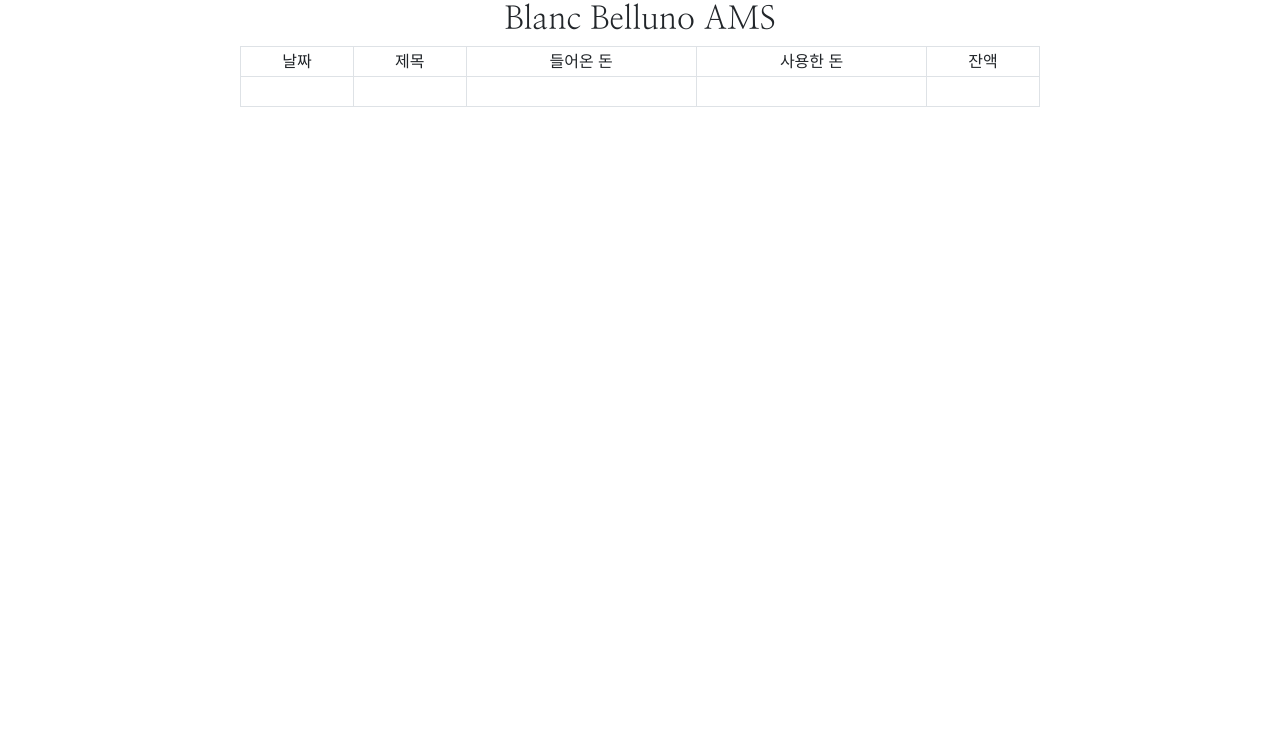
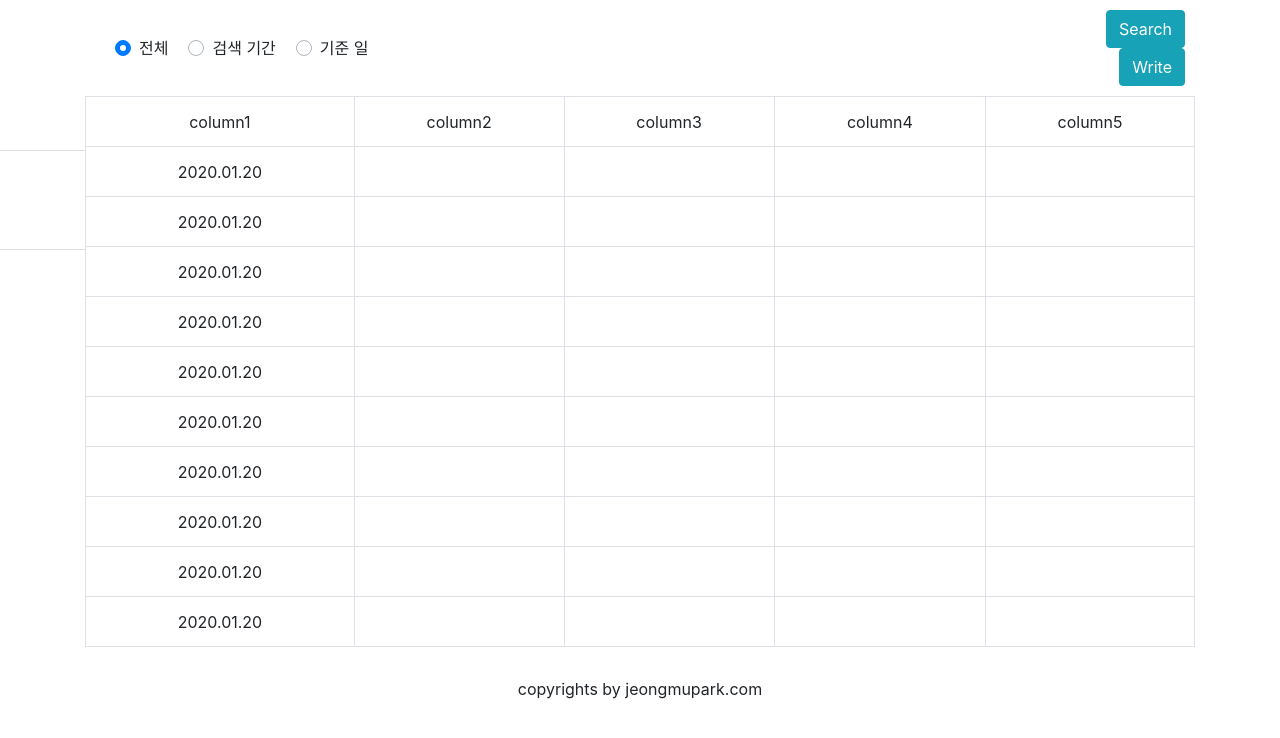
Before and after one commit to mooooburg-dev/bln-ams-web, a Vue app: page / in a window 1280 px wide. Shown: the top 738 px of the page. Built offline with nearby package versions, Linux system fonts and the light colour scheme.

Commit message:
화면 퍼블리싱 작업

```diff
--- a/package.json
+++ b/package.json
@@ -8,8 +8,10 @@
     "lint": "vue-cli-service lint"
   },
   "dependencies": {
+    "bootstrap": "^4.4.1",
+    "bootstrap-vue": "^2.2.2",
     "core-js": "^3.4.4",
-    "vue": "^2.6.10"
+    "vue": "^2.6.11"
   },
   "devDependencies": {
     "@vue/cli-plugin-babel": "^4.1.0",
--- a/public/css/style.css
+++ b/public/css/style.css
@@ -4,7 +4,7 @@
 }
 
 .container {
-    width: 100%;
+    /* width: 100%; */
     text-align: center;
 }
 .table-bordered td{
--- a/public/index.html
+++ b/public/index.html
@@ -10,17 +10,12 @@
     <link rel="stylesheet" href="css/style.css">
     <link rel="stylesheet" href="https://stackpath.bootstrapcdn.com/bootstrap/4.4.1/css/bootstrap.min.css" integrity="sha384-Vkoo8x4CGsO3+Hhxv8T/Q5PaXtkKtu6ug5TOeNV6gBiFeWPGFN9MuhOf23Q9Ifjh" crossorigin="anonymous">
 
-    <script src="https://code.jquery.com/jquery-3.4.1.slim.min.js" integrity="sha384-J6qa4849blE2+poT4WnyKhv5vZF5SrPo0iEjwBvKU7imGFAV0wwj1yYfoRSJoZ+n" crossorigin="anonymous"></script>
+    <script src="https://code.jquery.com/jquery-3.4.1.min.js"></script>
+    <!-- <script src="https://code.jquery.com/jquery-3.4.1.slim.min.js" integrity="sha384-J6qa4849blE2+poT4WnyKhv5vZF5SrPo0iEjwBvKU7imGFAV0wwj1yYfoRSJoZ+n" crossorigin="anonymous"></script> -->
     <script src="https://cdn.jsdelivr.net/npm/popper.js@1.16.0/dist/umd/popper.min.js" integrity="sha384-Q6E9RHvbIyZFJoft+2mJbHaEWldlvI9IOYy5n3zV9zzTtmI3UksdQRVvoxMfooAo" crossorigin="anonymous"></script>
     <script src="https://stackpath.bootstrapcdn.com/bootstrap/4.4.1/js/bootstrap.min.js" integrity="sha384-wfSDF2E50Y2D1uUdj0O3uMBJnjuUD4Ih7YwaYd1iqfktj0Uod8GCExl3Og8ifwB6" crossorigin="anonymous"></script>
 
     <title>bln-ams-web</title>
-
-    <style>
-      body{
-        font-family: 'Nanum Myeongjo', serif;
-      }
-    </style>
   </head>
   <body>
     <div id="app"></div>
--- a/src/App.vue
+++ b/src/App.vue
@@ -1,15 +1,18 @@
 <template>
   <div class="container">
     <Main></Main>
+    <Footer></Footer>
   </div>
 </template>
 
 <script>
 import Main from './components/main/Main.vue';
+import Footer from './components/main/Footer.vue';
 
 export default {
   components: {
     Main,
+    Footer,
   },
 
   methods: {
--- /dev/null
+++ b/src/components/main/Footer.vue
@@ -0,0 +1,17 @@
+<template>
+  <div class="container-footer">
+      <p>copyrights by jeongmupark.com</p>
+  </div>
+</template>
+
+<script>
+export default {
+
+}
+</script>
+
+<style>
+.container-footer{
+    margin-top: 30px;
+}
+</style>
--- a/src/components/main/Main.vue
+++ b/src/components/main/Main.vue
@@ -1,19 +1,128 @@
 <template>
-    <div class="wrapper">
+    <div class="conatiner-main">
         <div>
-            <h2>Blanc Belluno AMS</h2>
+            <!-- <h2>B-AMS</h2> -->
+        </div>
+        <div class="search-area">
+            <table class="search-table" style="width:100%; height:80px;">
+                <colgroup>
+                    <col width=30%>
+                    <col width=54%>
+                    <col width=16%>
+                </colgroup>
+                <tr>
+                    <td>
+                        <div class="search-cate">
+                            <div class="form-check">
+                                <b-form-radio class="radio-cate" v-model="selected_cate" name="some-radios" value="0">전체</b-form-radio>
+                                <b-form-radio class="radio-cate" v-model="selected_cate" name="some-radios" value="1">검색 기간</b-form-radio>
+                                <b-form-radio class="radio-cate" v-model="selected_cate" name="some-radios" value="2">기준 일</b-form-radio>
+                            </div>
+                        </div>
+                    </td>
+                    <td>
+                        <div v-if="selected_cate == '0'">
+
+                        </div>
+                        <div v-if="selected_cate == '1'">
+                            <table class="search-table">
+                                <tr>
+                                    <td>검색 기간</td>
+                                    <td><input type="Start Date" class="form-control date-input" id="Start Data"></td>
+                                    <td> ~ </td>
+                                    <td><input type="End Date" class="form-control date-input" id="End Date"></td>
+                                </tr>
+                            </table>
+                        </div>
+                        <div v-if="selected_cate == '2'">
+                            <table class="search-table">
+                                <tr>
+                                    <td>기준 일</td>
+                                    <td><input type="Start Date" class="form-control" id="Start Data"></td>
+                                </tr>
+                            </table>
+                        </div>
+                    </td>
+                    <td style="text-align:right;">
+                        <div class="btn-wrap">
+                            <button type="button" class="btn btn-info">Search</button>
+                            <b-button v-b-modal.modal-input class="btn btn-info">Write</b-button>
+
+                            <b-modal id="modal-input" size="lg" title="Input Data" @show="resetModal" @hidden="resetModal" @ok="handleOk">
+                                <table class="input-table" style="width:100%;">
+                                    <tr>
+                                        <td></td>
+                                        <td>column1</td>
+                                        <td>column2</td>
+                                        <td>column3</td>
+                                        <td>column4</td>
+                                    </tr>
+                                    <tr>
+                                        <td>1</td>
+                                        <td><input type="Start Date" class="form-control" id="Start Data"></td>
+                                        <td><input type="Start Date" class="form-control" id="Start Data"></td>
+                                        <td><input type="Start Date" class="form-control" id="Start Data"></td>
+                                        <td><input type="Start Date" class="form-control" id="Start Data"></td>
+                                    </tr>
+                                    <tr>
+                                        <td>2</td>
+                                        <td><input type="Start Date" class="form-control" id="Start Data"></td>
+                                        <td><input type="Start Date" class="form-control" id="Start Data"></td>
+                                        <td><input type="Start Date" class="form-control" id="Start Data"></td>
+                                        <td><input type="Start Date" class="form-control" id="Start Data"></td>
+                                    </tr>
+                                    <tr>
+                                        <td>3</td>
+                                        <td><input type="Start Date" class="form-control" id="Start Data"></td>
+                                        <td><input type="Start Date" class="form-control" id="Start Data"></td>
+                                        <td><input type="Start Date" class="form-control" id="Start Data"></td>
+                                        <td><input type="Start Date" class="form-control" id="Start Data"></td>
+                                    </tr>
+                                    <tr>
+                                        <td>4</td>
+                                        <td><input type="Start Date" class="form-control" id="Start Data"></td>
+                                        <td><input type="Start Date" class="form-control" id="Start Data"></td>
+                                        <td><input type="Start Date" class="form-control" id="Start Data"></td>
+                                        <td><input type="Start Date" class="form-control" id="Start Data"></td>
+                                    </tr>
+                                    <tr>
+                                        <td>5</td>
+                                        <td><input type="Start Date" class="form-control" id="Start Data"></td>
+                                        <td><input type="Start Date" class="form-control" id="Start Data"></td>
+                                        <td><input type="Start Date" class="form-control" id="Start Data"></td>
+                                        <td><input type="Start Date" class="form-control" id="Start Data"></td>
+                                    </tr>
+                                </table>
+                            </b-modal>
+                        </div>
+                    </td>
+                </tr>
+            </table>
+
+        </div>
+        <div class="total-info-area">
+            <table class="total-info-table">
+                <tr>
+                    <td>Info1</td>
+                    <td>0,000,000</td>
+                </tr>
+                <tr>
+                    <td>Info2</td>
+                    <td>0,000,000</td>
+                </tr>
+            </table>
         </div>
         <div class="main-table-wrapper">
             <table class="table-bordered main-table" border="1">
                 <tr>
-                    <td>날짜</td>
-                    <td>제목</td>
-                    <td>들어온 돈</td>
-                    <td>사용한 돈</td>
-                    <td>잔액</td>
+                    <td>column1</td>
+                    <td>column2</td>
+                    <td>column3</td>
+                    <td>column4</td>
+                    <td>column5</td>
                 </tr>
-                <tr>
-                    <td></td>
+                <tr v-for="(item, item_idx) of test_obj">
+                    <td>{{item.data1}}</td>
                     <td></td>
                     <td></td>
                     <td></td>
@@ -21,28 +130,147 @@
                 </tr>
             </table>
         </div>
+
     </div>
+
 </template>
 
 <script>
 export default {
+    data(){
+        return{
+            test_obj: [
+                {'data1':'2020.01.20', 'data2':'data2', 'data3':'data3', 'data4':'data4', 'data5':'data5'},
+                {'data1':'2020.01.20', 'data2':'data2', 'data3':'data3', 'data4':'data4', 'data5':'data5'},
+                {'data1':'2020.01.20', 'data2':'data2', 'data3':'data3', 'data4':'data4', 'data5':'data5'},
+                {'data1':'2020.01.20', 'data2':'data2', 'data3':'data3', 'data4':'data4', 'data5':'data5'},
+                {'data1':'2020.01.20', 'data2':'data2', 'data3':'data3', 'data4':'data4', 'data5':'data5'},
+                {'data1':'2020.01.20', 'data2':'data2', 'data3':'data3', 'data4':'data4', 'data5':'data5'},
+                {'data1':'2020.01.20', 'data2':'data2', 'data3':'data3', 'data4':'data4', 'data5':'data5'},
+                {'data1':'2020.01.20', 'data2':'data2', 'data3':'data3', 'data4':'data4', 'data5':'data5'},
+                {'data1':'2020.01.20', 'data2':'data2', 'data3':'data3', 'data4':'data4', 'data5':'data5'},
+                {'data1':'2020.01.20', 'data2':'data2', 'data3':'data3', 'data4':'data4', 'data5':'data5'},
+            ],
 
+            selected_cate: 0,
+            resize_tl: 0,
+        }
+    },
+    mounted(){
+        this.resize_tl = ($(window).width()/2)-(1110/2)-249;
+        $('.total-info-area').css({
+            'left': this.resize_tl,
+        });
+
+        this.addEvents();
+    },
+
+    methods: {
+        resetModal(){
+
+        },
+        handleOk(bvModalEvt){
+            bvModalEvt.preventDefault();
+            this.handleSubmit();
+        },
+        handleSubmit(){
+            this.$nextTick(() => {
+                this.$bvModal.hide('modal-input')
+            })
+        },
+        addEvents(){
+            $(window).on('resize', function(){
+                $('.total-info-area').css({
+                    'left': ($(window).width()/2)-(1110/2)-249,
+                });
+            })
+        }
+    },
+    props: {
+        msg: String
+    }
 }
 </script>
 
 <style>
 .wrapper{
+    /* width: 100%; */
+}
+
+.main-table-wrapper {
+    position: relative;
+    text-align: -webkit-center;
+    z-index: 100;
+}
+
+.main-table {
+    width: 1110px;
+    background-color: white;
+    /* margin-top: 50px; */
+}
+.main-table tr{
+    text-align: center;
+    height: 50px;
+}
+
+.search-area {
     width: 100%;
 }
 
-.main-table-wrapper {
-    text-align: -webkit-center;
+.search-table td {
+    padding: 10px;
 }
 
-.main-table {
-    width: 800px;
+.start-date-form {
+    width: 300px;
 }
-.main-table tr{
+
+.end-date-form {
+    width: 300px;
+}
+
+.radio-cate {
+    float: left;
+    margin-right: 20px;
+}
+
+.btn-wrap {
+    width: 100%;
+    float:right;
+}
+
+.btn {
+    margin-left:10px;
+}
+
+.input-table {
+    border-top: 1px solid #CCCCCC;
+    border-collapse: collapse;
+}
+
+.input-table td {
     text-align: center;
+    padding: 10px;
+    padding-bottom: 15px;
+    border-top: 1px solid #CCCCCC;
+}
+
+.date-input {
+    width: 130px;
+}
+
+.total-info-area {
+    position:fixed;
+    left:0px;
+    top: 150px;
+    width: 250px;
+    height: 100px;
+    background-color: white;
+    z-index: 100;
+    border: 1px solid #dddddd;
+}
+
+.total-info-table td{
+    padding: 5px;
 }
 </style>
--- a/src/main.js
+++ b/src/main.js
@@ -1,7 +1,12 @@
 import Vue from 'vue'
 import App from './App.vue'
+import { BootstrapVue, IconsPlugin } from 'bootstrap-vue'
+
+import 'bootstrap/dist/css/bootstrap.css'
+import 'bootstrap-vue/dist/bootstrap-vue.css'
 
 Vue.config.productionTip = false
+Vue.use(BootstrapVue)
 
 new Vue({
   render: h => h(App),
```
Also changed, not shown: 1 other file (tests, documents, lock files or other folders).
